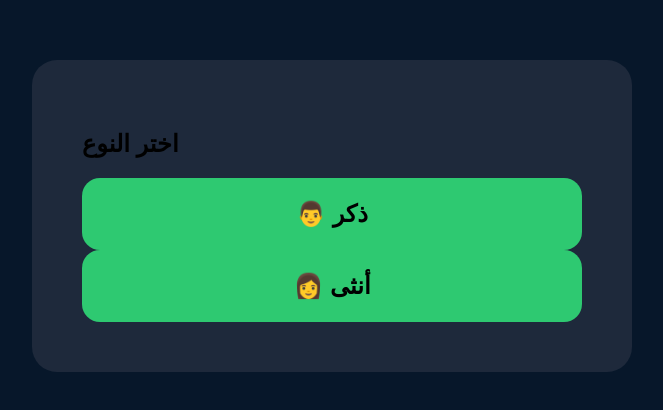
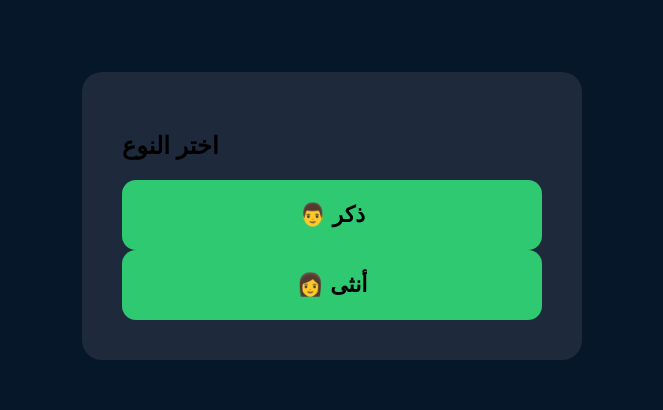
Before and after one commit to kamalamrr1-lab/timoclub.github.io, a plain HTML site: page index.html in a window 1280 px wide. Shown: the part 184-594 px from the top of the page, without its empty margins (308-971 px from the left). Drawn offline with Linux system fonts and the light colour scheme.

Commit message:
Update index.html

```diff
--- a/index.html
+++ b/index.html
@@ -22,20 +22,20 @@ body {
 
 .gate-box {
     background: #1e293b;
-    padding: 50px;
-    border-radius:25px;
+    padding: 40px;
+    border-radius:20px;
     width: 95%;
-    max-width: 500px;
+    max-width: 420px;
 
 }
 
 .gate-box button {
   width: 100%;
   padding: 22px;
-  margin-top: 25px 0;
-  font-size: 24px;
+  margin-top: 18px 0;
+  font-size: 22px;
   border: none;
-  border-radius: 18px;
+  border-radius: 14px;
   cursor: pointer;
   background: #2ec971;
   font-weight: bold;
```
